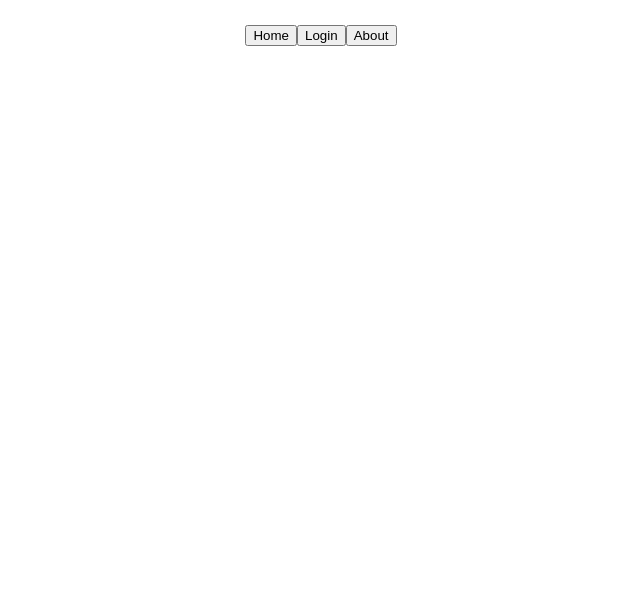
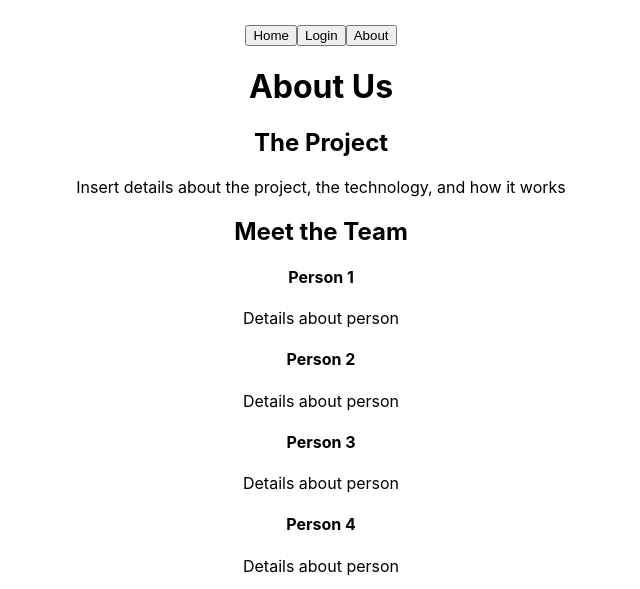
Before and after one commit to austin-rt/rated-our-frontend, a React (Create React App) app: page /about in a window 1280 px wide. Shown: the part 349-938 px from the top of the page, without its empty margins (319-959 px from the left). Before the commit the page ends 800 px from the top, so only its background shows below. Built offline with nearby package versions, Linux system fonts and the light colour scheme; no server answers.

Commit message:
created About Us boilerplate

```diff
--- a/src/pages/About.js
+++ b/src/pages/About.js
@@ -1,3 +1,25 @@
-const About = () => {}
+const About = () => {
+  return (
+    <div class="about-section">
+      <h1> About Us</h1>
 
+      <div class='project details'>
+      <h2>The Project</h2>
+      <p> Insert details about the project, the technology, and how it works</p>
+      </div>
+
+      <div class="team">
+        <h2>Meet the Team</h2>
+        <h4>Person 1</h4>
+        <p> Details about person</p>
+        <h4>Person 2</h4>
+        <p> Details about person</p>
+        <h4>Person 3</h4>
+        <p> Details about person</p>
+        <h4>Person 4</h4>
+        <p> Details about person</p>
+      </div>
+    </div>
+  )
+}
 export default About
```
